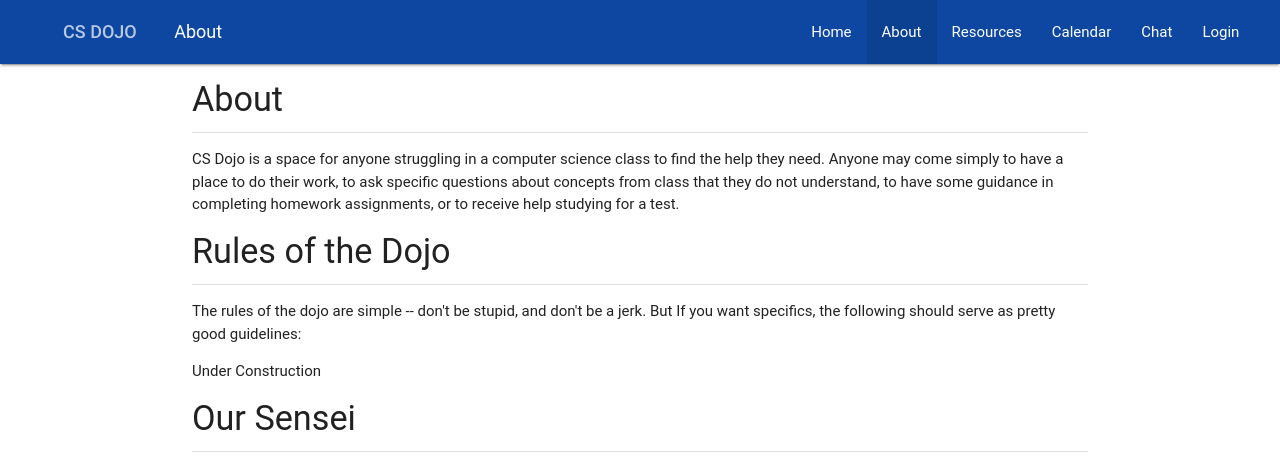
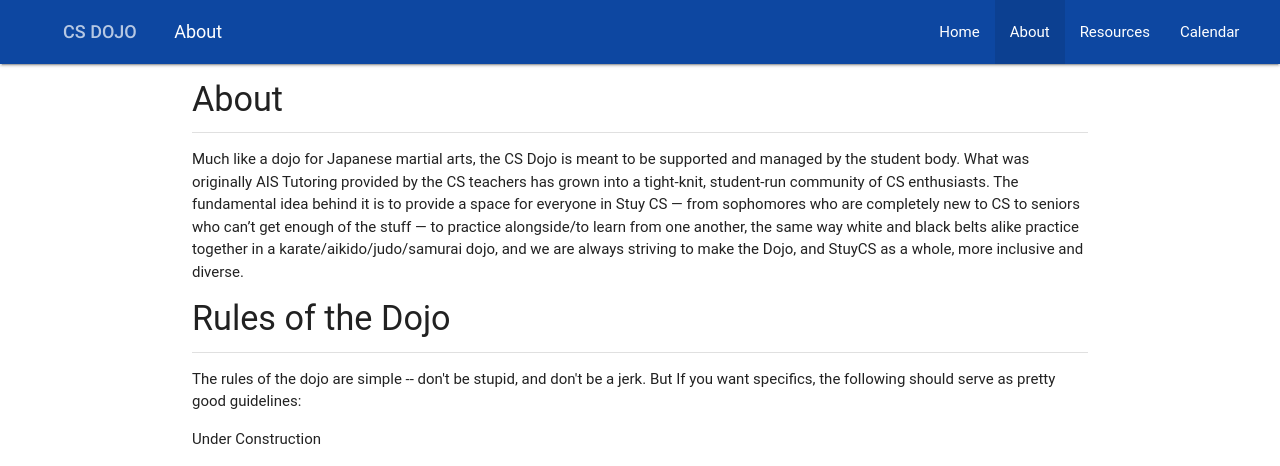
Before and after one commit to StuyCSDojo/dojo-website, a Flask app: page /about/ in a window 1280 px wide. Shown: the top 466 px of the page. Run offline with Flask 2, Linux system fonts and the light colour scheme; some libraries are stand-ins or nearby versions; some web fonts are replaced.

Commit message:
Removed irc channel, commented out login link (avoid confusion), rewrote start_server to start up all three gunicorn processes

```diff
--- a/app/lib/views/public.py
+++ b/app/lib/views/public.py
@@ -28,11 +28,6 @@ def resources():
     The public resources section is served by Nginx for a performance boost
     '''
 
-@public_views.route('/irc/')
-@log_name
-def irc():
-    return render_template('irc.html', is_logged_in=session.get('username'))
-
 @public_views.route('/calendar/')
 @log_name
 def calendar():
--- a/app/templates/404.html
+++ b/app/templates/404.html
@@ -17,11 +17,10 @@
             <li><a href="/resources">Resources</a></li>
             <li><a href='/calendar'>Calendar</a></li>
             <li><a href="/blog">Dojo Blog</a></li>
-            <li><a href="/irc">Chat</a></li>
             {% if is_logged_in %}
 		<li><a href='/logout'>Logout</a></li>
 	    {% else %}
-		<li><a href='/login'>Login</a></li>
+		<!-- <li><a href='/login'>Login</a></li> -->
             {% endif  %}
 	</ul>
 	<ul class='side-nav' id='mobile'>
@@ -29,11 +28,10 @@
             <li><a href='/about'>About</a></li>
             <li><a href='/resources'>Resources</a></li>
             <li><a href='/calendar'>Calendar</a></li>
-            <li><a href='/irc'>Chat</a></li>
             {% if is_logged_in %}
 		<li><a href='/logout'>Logout</a></li>
 	    {% else %}
-		<li><a href='/login'>Login</a></li>
+		<!-- <li><a href='/login'>Login</a></li> -->
             {% endif  %}
 	</ul>
     </div>
--- a/app/templates/about.html
+++ b/app/templates/about.html
@@ -16,11 +16,10 @@
             <li class='active'><a href='/about'>About</a></li>
             <li><a href='/resources'>Resources</a></li>
             <li><a href='/calendar'>Calendar</a></li>
-            <li><a href='/irc'>Chat</a></li>
             {% if is_logged_in %}
-                <li><a href='/logout'>Logout</a></li>
+		<li><a href='/logout'>Logout</a></li>
             {% else %}
-                <li><a href='/login'>Login</a></li>
+                <!-- <li><a href='/login'>Login</a></li> -->
             {% endif  %}
         </ul>
         <ul class='side-nav' id='mobile'>
@@ -28,11 +27,10 @@
             <li class='active'><a href='/about'>About</a></li>
             <li><a href='/resources'>Resources</a></li>
             <li><a href='/calendar'>Calendar</a></li>
-            <li><a href='/irc'>Chat</a></li>
             {% if is_logged_in %}
-                <li><a href='/logout'>Logout</a></li>
+		<li><a href='/logout'>Logout</a></li>
             {% else %}
-                <li><a href='/login'>Login</a></li>
+                <!-- <li><a href='/login'>Login</a></li> -->
             {% endif  %}
         </ul>
     </div>
@@ -42,12 +40,13 @@
     <h4>About</h4>
     <div class='divider'></div>
     <p>
-        CS Dojo is a space for anyone struggling in a computer science
-        class to find the help they need. Anyone may come simply to have a
-        place to do their work, to ask specific questions about concepts
-        from class that they do not understand, to have some guidance in
-        completing homework assignments, or to receive help studying for a
-        test.
+	Much like a dojo for Japanese martial arts, the CS Dojo is meant to be supported and managed by
+	the student body. What was originally AIS Tutoring provided by the CS teachers has grown into a
+	tight-knit, student-run community of CS enthusiasts. The fundamental idea behind it is to provide
+	a space for everyone in Stuy CS — from sophomores who are completely new to CS to seniors who
+	can’t get enough of the stuff — to practice alongside/to learn from one another, the same way
+	white and black belts alike practice together in a karate/aikido/judo/samurai dojo, and we are
+	always striving to make the Dojo, and StuyCS as a whole, more inclusive and diverse.
     </p>
 
     <h4>Rules of the Dojo</h4>
--- a/app/templates/master.html
+++ b/app/templates/master.html
@@ -34,4 +34,5 @@
             {% endblock %}
         </div>
     </body>
+    <script> console.log("ethan's back lmao"); </script>
 </html>
```
Also changed, not shown: app/templates/calendar.html (+3 -5 lines), app/templates/index.html (+4 -6 lines), app/templates/irc.html (deleted, +0 -54 lines), app/templates/make_announcement_admin.html (+4 -6 lines), app/templates/resources.html (+6 -6 lines), 1 other file.
